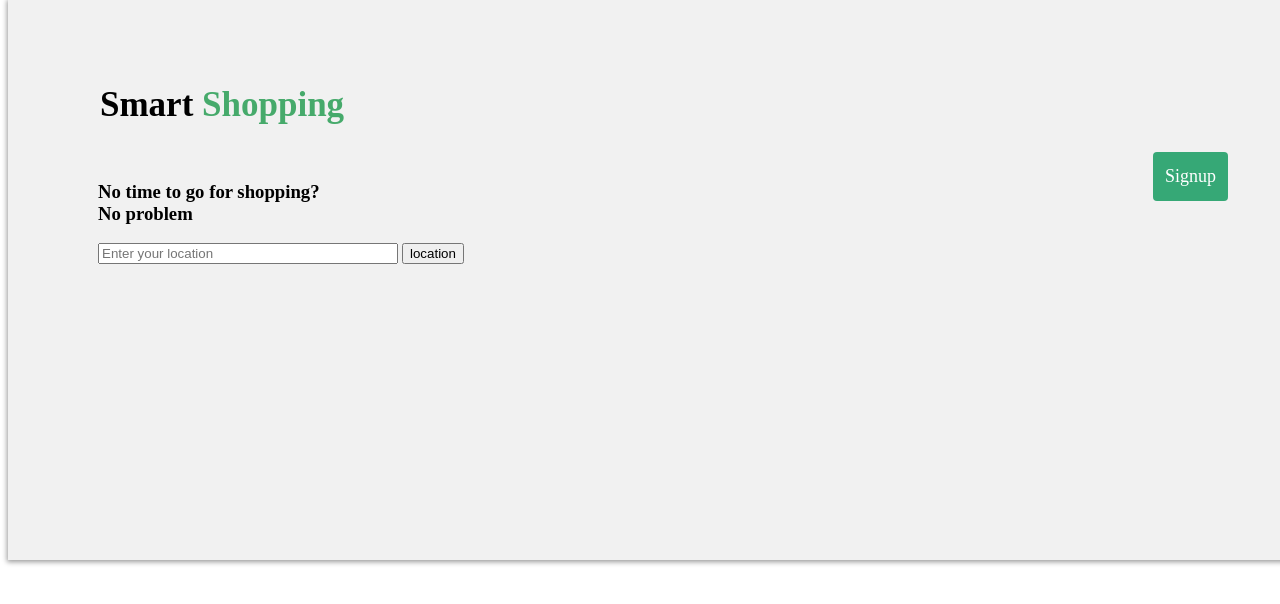
After one commit to Geerocktricks/Capstone-project, a Django app: template below/templates/navbar.html in a window 1280 px wide. The commit adds this page. Shown: the top 604 px of the page. Run offline with Django 3.2, Linux system fonts and the light colour scheme; the template is opened without the code that fills it, so the values that code supplies are empty; some libraries are stand-ins or nearby versions.

Commit message:
This commit adds the shrinking navbar

```diff
--- a/below/templates/base.html
+++ b/below/templates/base.html
@@ -23,6 +23,7 @@
 </head>
 
 <body>
+  {% include "navbar.html" %}
   {% block content %}
   {%endblock%}
 
--- /dev/null
+++ b/below/templates/navbar.html
@@ -0,0 +1,105 @@
+<div id="navbar">
+    <a href="#default" id="logo">Smart <span style="color:rgb(70, 170, 107);">Shopping</span></a> <br> <br> <br> <br>
+    <div class="navbar-left">
+        <h3 id="intro">No time to go for shopping? <br> No problem</h3>
+        <form class="form-inline">
+            <input class="form-control mr-sm-2" id="search" type="search" placeholder="Enter your location" aria-label="Search">
+            <button class="btn btn-outline-success my-2 my-sm-0" type="submit">location</button>
+        </form>
+    </div>
+    <div id="navbar-right">
+      <a class="active" href="signup">Signup</a>
+    </div>
+  </div>
+  <style>
+      /* Create a sticky/fixed navbar */
+#navbar {
+  overflow: hidden;
+  background-color: #f1f1f1;
+  padding: 90px 10px; /* Large padding which will shrink on scroll (using JS) */
+  transition: 0.4s; /* Adds a transition effect when the padding is decreased */
+  position: fixed; /* Sticky/fixed navbar */
+  width: 100%;
+  top: 0; /* At the top */
+  z-index: 99;
+  box-shadow: 0 1px 5px 1px rgba(0, 0, 0, .4);
+}
+
+/* Style the navbar links */
+#navbar a {
+  float: left;
+  color: black;
+  text-align: center;
+  padding: 12px;
+  text-decoration: none;
+  font-size: 18px;
+  line-height: 25px;
+  border-radius: 4px;
+}
+
+/* Style the logo */
+#navbar #logo {
+  font-size: 35px;
+  font-weight: bold;
+  transition: 0.4s;
+  margin-left: 70px;
+}
+
+/* Links on mouse-over */
+#navbar a:hover {
+  background-color: #ddd;
+  color: black;
+}
+
+/* Style the active/current link */
+#navbar a.active {
+  background-color: rgb(54, 168, 118);
+  color: white;
+}
+
+/* Display some links to the right */
+#navbar-right {
+  float: right;
+  margin-right: 70px;
+}
+.navbar-left{
+    float: left;
+    padding: 10px;
+    margin-left: 70px;
+}
+h3{
+    transition: 0.4s;
+}
+input{
+    width: 300px;
+}
+/* Add responsiveness - on screens less than 580px wide, display the navbar vertically instead of horizontally */
+@media screen and (max-width: 580px) {
+  #navbar {
+    padding: 20px 10px !important; /* Use !important to make sure that JavaScript doesn't override the padding on small screens */
+  }
+  #navbar-right {
+    float: none;
+  }
+}
+  </style>
+  <script>
+      window.onscroll = function() {scrollFunction()};
+
+function scrollFunction() {
+  if (document.body.scrollTop > 80 || document.documentElement.scrollTop > 80) {
+    document.getElementById("navbar").style.padding = "10px ";
+    document.getElementById("navbar").style.height = "70px";
+    document.getElementById("logo").style.fontSize = "25px";
+    document.getElementById("intro").style.display = "none";
+    document.getElementById("search").style.width = "400px";
+    // document.getElementById("search").style.margin = "30px 10px";
+  } else {
+    document.getElementById("navbar").style.padding = "80px 10px";
+    document.getElementById("navbar").style.height = "400px";
+    document.getElementById("logo").style.fontSize = "35px";
+    document.getElementById("intro").style.display = "block";
+    document.getElementById("search").style.width = "300px";
+  }
+}
+  </script>
```
Also changed, not shown: below/templates/index.html (+6 -1 lines).
